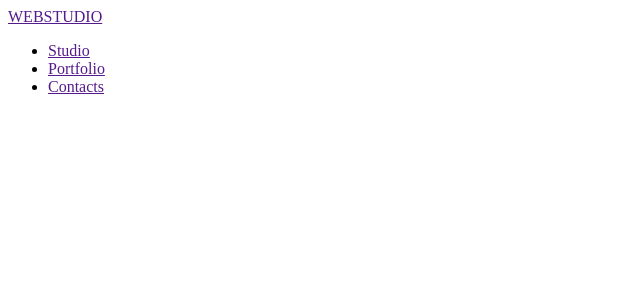
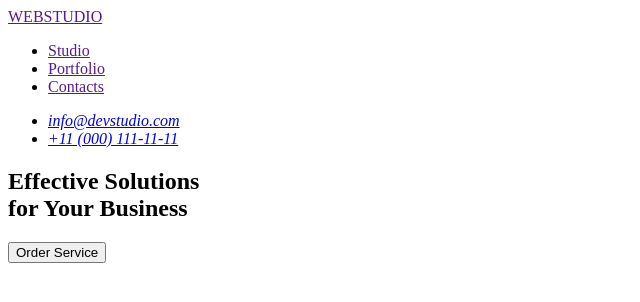
Before and after one commit to Oleksandrslav/goit-markup-hw-01, a plain HTML site: page index.html in a window 1280 px wide. Shown: the whole page, without its empty margins (0-640 px from the left). Drawn offline with Linux system fonts and the light colour scheme.

Commit message:
Скелет1

```diff
--- a/index.html
+++ b/index.html
@@ -15,8 +15,22 @@
           <li><a href="">Contacts</a></li>
         </ul>
       </nav>
+      <address>
+        <ul>
+          <li>
+            <a href="mailto:info@devstudio.com">info@devstudio.com</a>
+          </li>
+          <li>
+            <a href="tel:+110001111111">+11 (000) 111-11-11</a>
+          </li>
+        </ul>
+      </address>
     </header>
     <main>
+      <section>
+        <h1>Effective Solutions <br />for Your Business</h1>
+        <button type="button">Order Service</button>
+      </section>
       <section></section>
       <section></section>
     </main>
```
Also changed, not shown: images/img1.jpg (added), images/img2.jpg (added), images/img3.jpg (added), images/img4.jpg (added).
